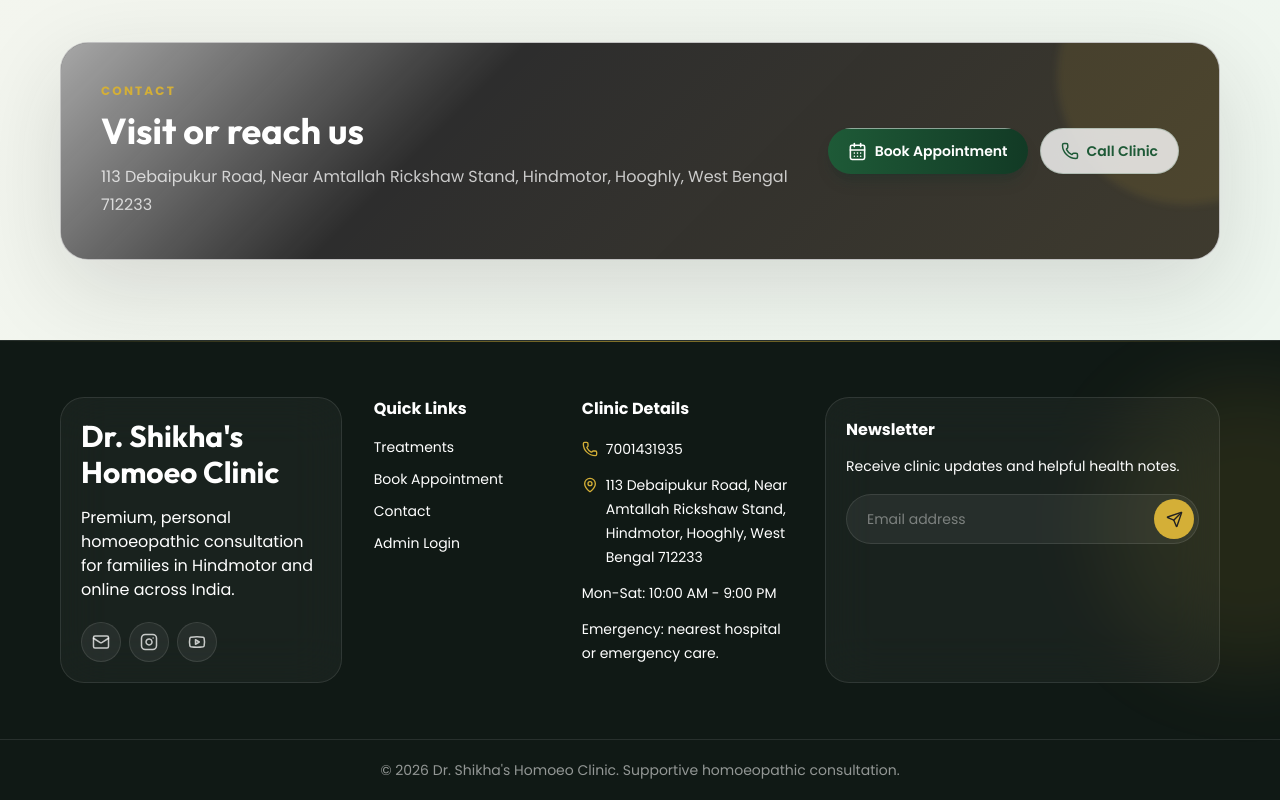
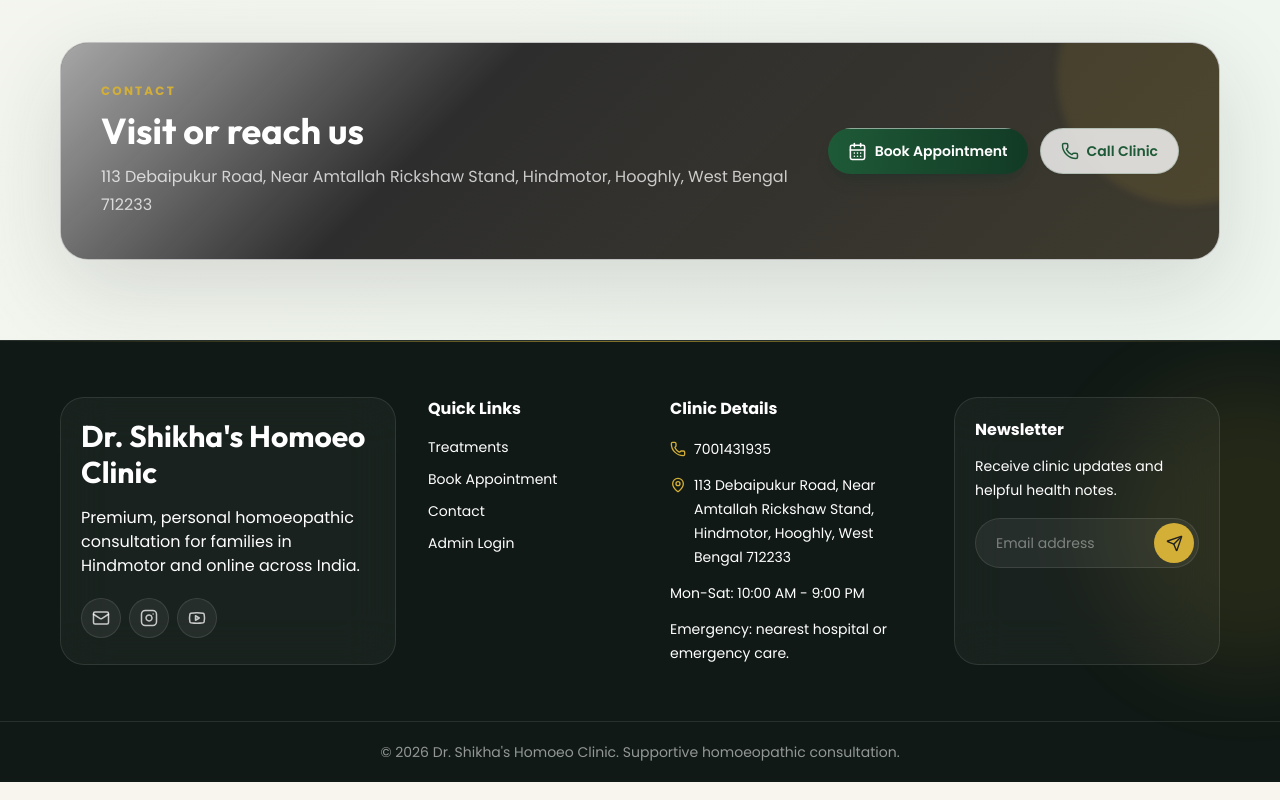
Before and after one commit to drshikhashomoeoclinic/drshikhashomoeoclinic, a React (Vite) app: page / in a window 1280 px wide. Shown: the part 3829-4629 px from the top of the page. Built offline with nearby package versions, Linux system fonts and the light colour scheme; no server answers; the database is empty.

Commit message:
Update Footer.jsx

```diff
--- a/src/components/layout/Footer.jsx
+++ b/src/components/layout/Footer.jsx
@@ -8,8 +8,8 @@ export default function Footer() {
     <footer id="site-footer" className="relative overflow-hidden border-t border-white/10 bg-[#101915] text-white">
       <div className="absolute inset-x-0 top-0 h-px bg-gradient-to-r from-transparent via-clinic-gold/60 to-transparent" />
       <div className="absolute -right-28 top-10 size-72 rounded-full border border-clinic-gold/10 bg-clinic-gold/10 blur-2xl" />
-      <div className="container-lux relative grid gap-8 py-14 md:grid-cols-[1.2fr_.75fr_.9fr_.95fr]">
-        <div className="rounded-[1.5rem] border border-white/10 bg-white/[0.04] p-5 backdrop-blur-xl">
+      <div className="container-lux relative grid gap-8 py-12 md:py-14 lg:grid-cols-[1.2fr_.75fr_.9fr_.95fr]">
+        <div className="rounded-[1.5rem] border border-white/10 bg-white/[0.04] p-5 backdrop-blur-xl lg:col-auto">
           <h2 className="font-display text-3xl font-bold">{site.clinicName}</h2>
           <p className="mt-4 max-w-md text-white/68">{home.footerDescription || site.footerDescription || 'Premium, personal homoeopathic consultation for families in Hindmotor and online across India.'}</p>
           <div className="mt-5 flex gap-2">
@@ -18,6 +18,7 @@ export default function Footer() {
             <a className="grid size-10 place-items-center rounded-full border border-white/10 bg-white/[0.06] text-white/75 transition hover:border-clinic-gold/50 hover:text-clinic-gold" href={site.social?.youtube || '#'} aria-label="YouTube"><Youtube size={18} /></a>
           </div>
         </div>
+        <div className="grid gap-6 sm:grid-cols-2 lg:contents">
         <div>
           <h3 className="font-bold text-white">Quick Links</h3>
           <div className="mt-4 grid gap-3 text-sm text-white/68">
@@ -36,12 +37,23 @@ export default function Footer() {
             <p>{home.emergencyText || site.emergencyText || 'Emergency: nearest hospital or emergency care.'}</p>
           </div>
         </div>
-        <div className="rounded-[1.5rem] border border-white/10 bg-white/[0.04] p-5 backdrop-blur-xl">
-          <h3 className="font-bold text-white">Newsletter</h3>
-          <p className="mt-3 text-sm leading-6 text-white/62">Receive clinic updates and helpful health notes.</p>
-          <div className="mt-4 flex overflow-hidden rounded-full border border-white/10 bg-white/[0.06] p-1">
-            <input className="min-w-0 flex-1 bg-transparent px-4 text-sm text-white placeholder:text-white/40" placeholder="Email address" aria-label="Email address" />
-            <button className="grid size-10 place-items-center rounded-full bg-clinic-gold text-clinic-ink transition hover:scale-105" type="button" aria-label="Subscribe"><Send size={17} /></button>
+        </div>
+        <div className="rounded-[1.5rem] border border-white/10 bg-white/[0.04] p-5 backdrop-blur-xl sm:p-6 lg:p-5">
+          <div className="flex flex-col gap-4 sm:flex-row sm:items-end sm:justify-between lg:block">
+            <div>
+              <h3 className="font-bold text-white">Newsletter</h3>
+              <p className="mt-3 max-w-md text-sm leading-6 text-white/62">Receive clinic updates and helpful health notes.</p>
+            </div>
+            <div className="grid w-full gap-3 sm:max-w-sm lg:mt-4 lg:max-w-none">
+              <label className="sr-only" htmlFor="footer-newsletter-email">Email address</label>
+              <div className="grid gap-3 sm:grid-cols-[1fr_auto] lg:flex lg:overflow-hidden lg:rounded-full lg:border lg:border-white/10 lg:bg-white/[0.06] lg:p-1">
+                <input id="footer-newsletter-email" className="min-h-12 w-full rounded-full border border-white/10 bg-white/[0.06] px-4 text-sm text-white placeholder:text-white/40 lg:min-h-0 lg:min-w-0 lg:flex-1 lg:border-0 lg:bg-transparent" placeholder="Email address" aria-label="Email address" />
+                <button className="inline-flex min-h-12 items-center justify-center gap-2 rounded-full bg-clinic-gold px-5 text-sm font-bold text-clinic-ink transition hover:scale-[1.02] lg:grid lg:size-10 lg:min-h-0 lg:px-0" type="button" aria-label="Subscribe">
+                  <span className="lg:hidden">Subscribe</span>
+                  <Send size={17} />
+                </button>
+              </div>
+            </div>
           </div>
         </div>
       </div>
```
